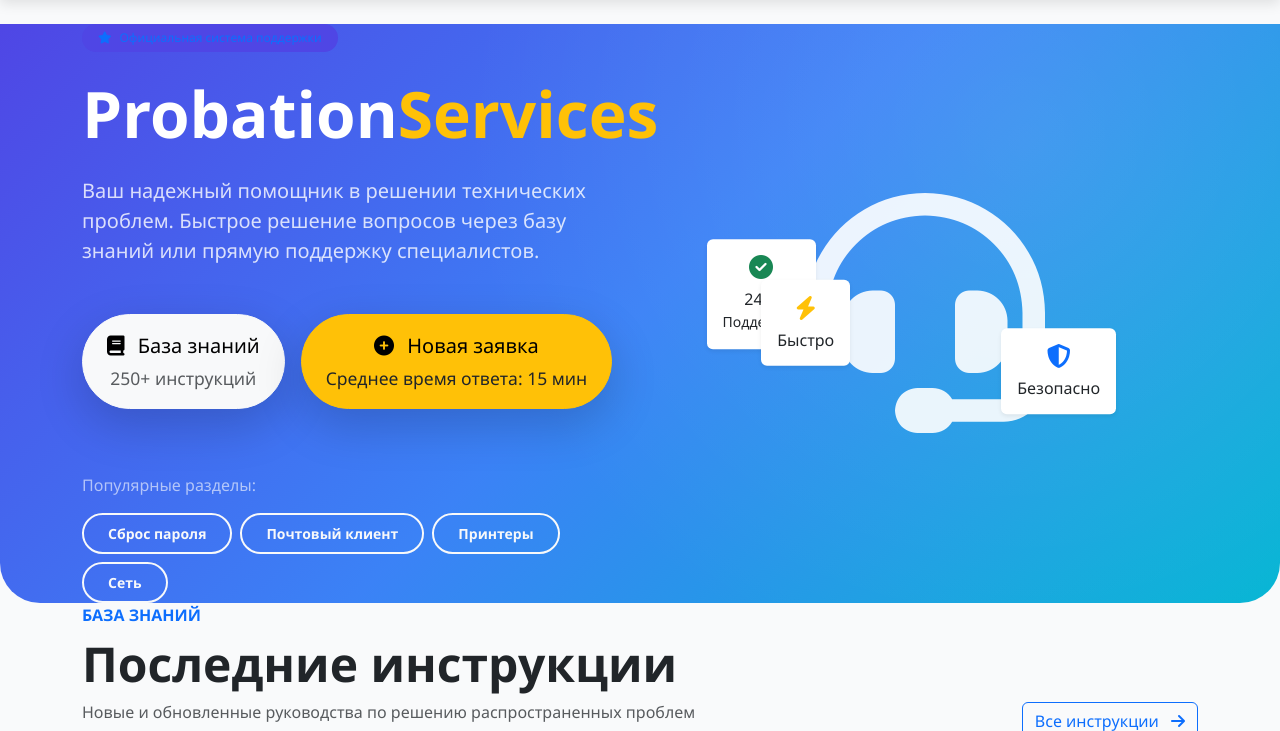
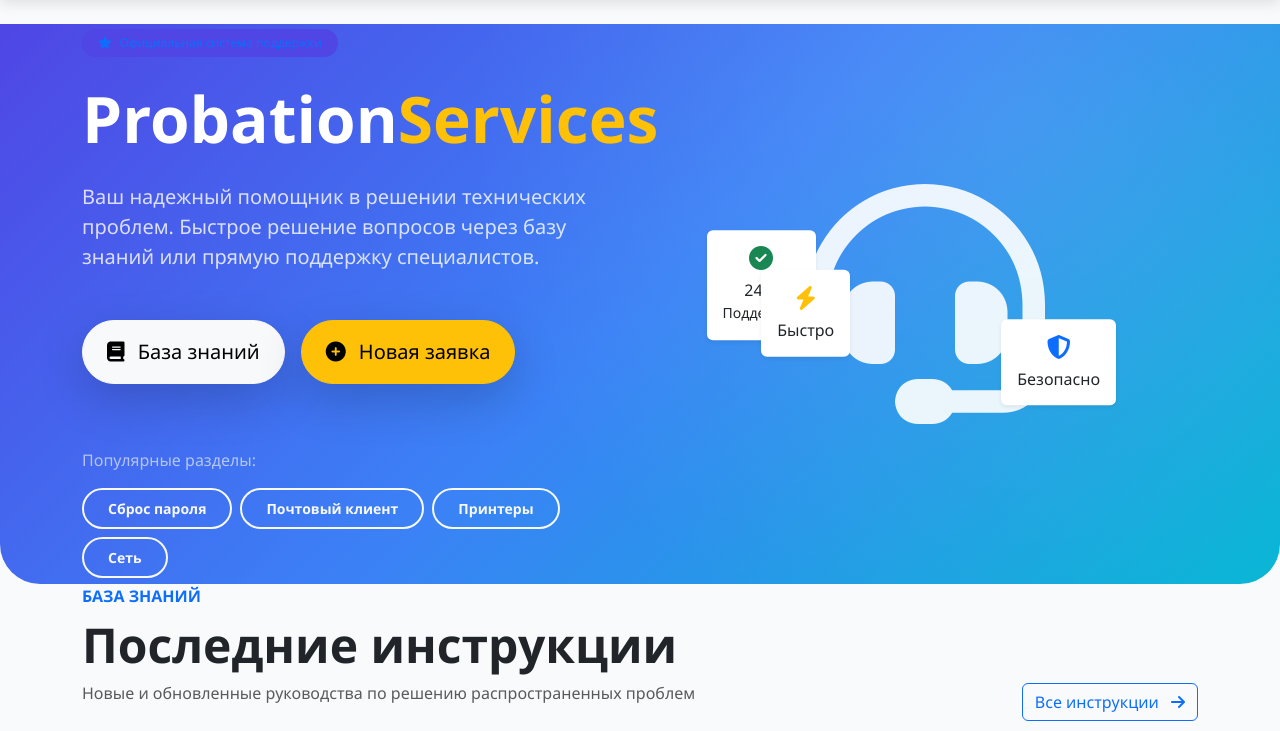
Before and after one commit to TheTechWizard1/ProbationServices, a Django app: page /api/ in a window 1280 px wide. Shown: the part 114-845 px from the top of the page. Run offline with Django 5.2, Linux system fonts and the light colour scheme; a user stored in the database is signed in; data comes from the database, SQL or seed files in the repository; both versions use the stored data as it was after the commit.

Commit message:
Initial commit

```diff
--- a/templates/api/home.html
+++ b/templates/api/home.html
@@ -21,12 +21,12 @@
                 <div class="d-flex flex-wrap gap-3">
                     <a href="{% url 'instruction_list' %}" class="btn btn-light btn-lg px-4 py-3 rounded-pill shadow-lg">
                         <i class="fas fa-book me-2"></i> База знаний
-                        <small class="d-block text-muted mt-1">250+ инструкций</small>
+                        <!--<small class="d-block text-muted mt-1">250+ инструкций</small>-->
                     </a>
                     {% if user.is_authenticated %}
                         <a href="{% url 'ticket_create' %}" class="btn btn-warning btn-lg px-4 py-3 rounded-pill shadow-lg">
                             <i class="fas fa-plus-circle me-2"></i> Новая заявка
-                            <small class="d-block text-dark mt-1">Среднее время ответа: 15 мин</small>
+                           <!-- <small class="d-block text-dark mt-1">Среднее время ответа: 15 мин</small>-->
                         </a>
                     {% else %}
                         <a href="{% url 'login' %}" class="btn btn-outline-light btn-lg px-4 py-3 rounded-pill border-2">
```
Also changed, not shown: db.sqlite3.
